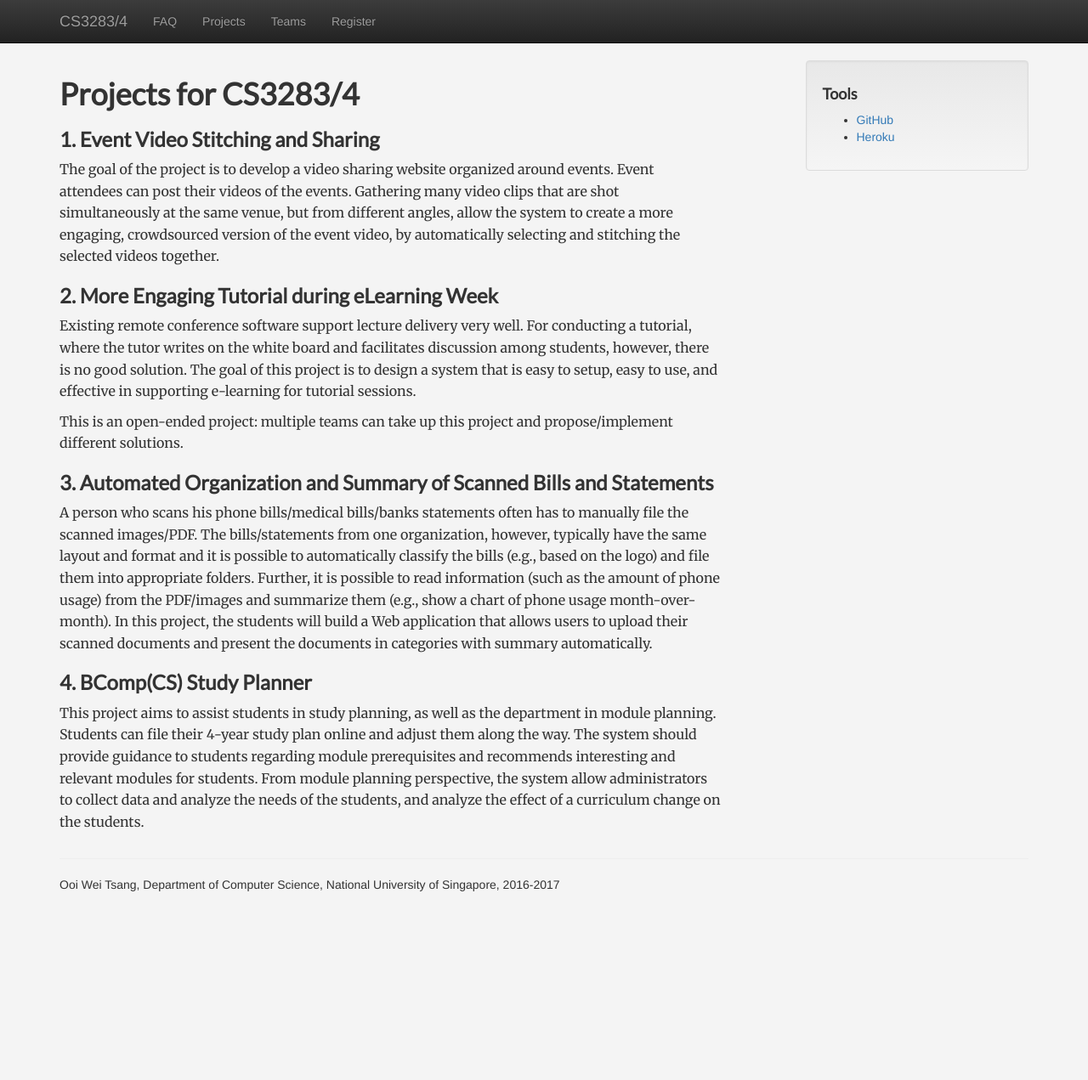
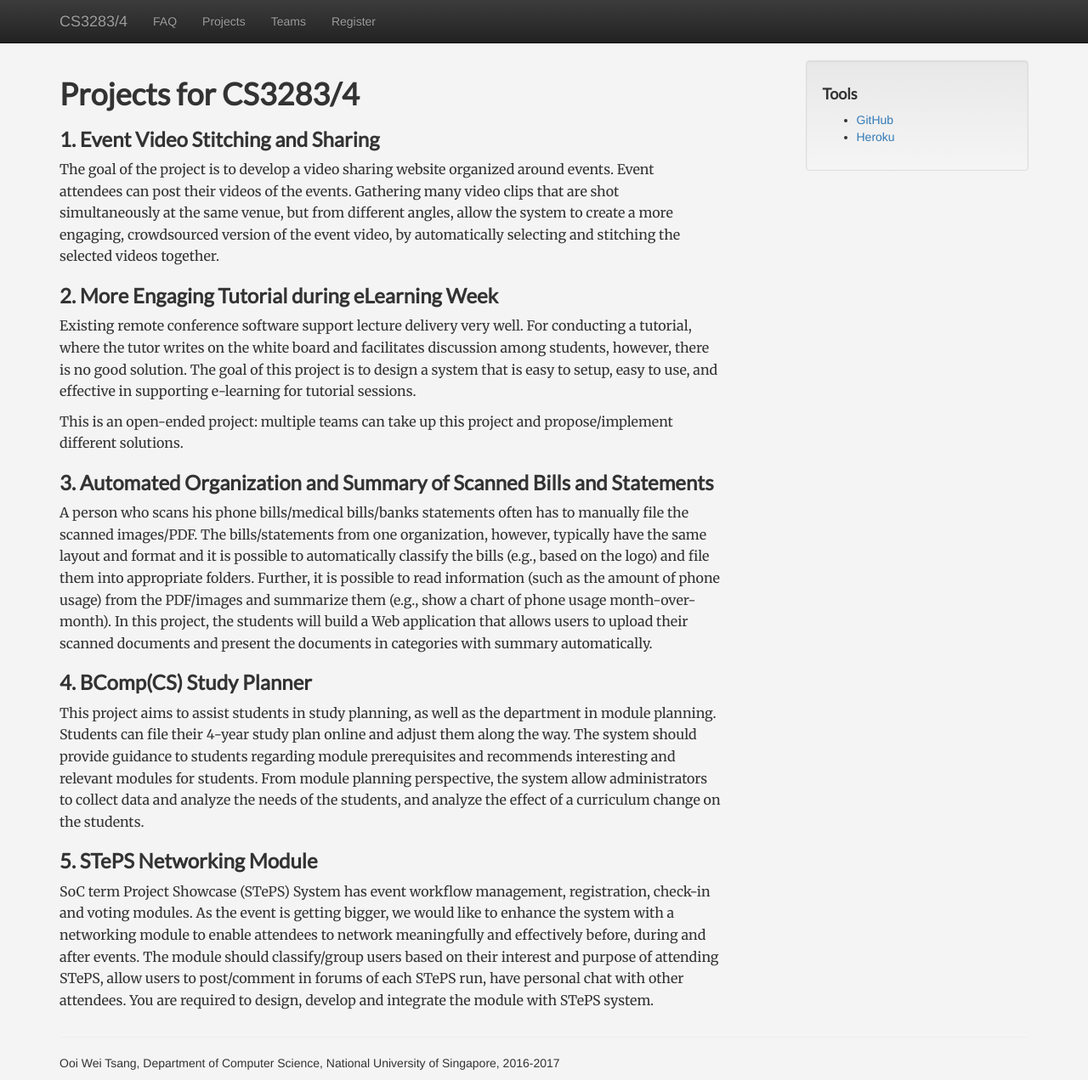
Before and after one commit to nus-mtp/1617, a Jekyll site: the page built from projects.md, in a window 1280 px wide. Shown: the whole page at 85% size. Built offline with Jekyll 4.4.1, drawn with Linux system fonts in a browser that asks for light colours; nearby versions of some CDN libraries; our own code applies the rules of GitHub Pages for plain Markdown files; before the commit the page ends 1061 px from its top, so only the background shows below that.

Commit message:
Added STePS Networking Project

```diff
--- a/projects.md
+++ b/projects.md
@@ -17,3 +17,7 @@ A person who scans his phone bills/medical bills/banks statements often has to m
 ### 4. BComp(CS) Study Planner
 
 This project aims to assist students in study planning, as well as the department in module planning.  Students can file their 4-year study plan online and adjust them along the way.  The system should provide guidance to students regarding module prerequisites and recommends interesting and relevant modules for students.  From module planning perspective, the system allow administrators to collect data and analyze the needs of the students, and analyze the effect of a curriculum change on the students.
+
+### 5. STePS Networking Module
+
+SoC term Project Showcase (STePS) System has event workflow management, registration, check-in and voting modules. As the event is getting bigger, we would like to enhance the system with a networking module to enable attendees to network meaningfully and effectively before, during and after events. The module should classify/group users based on their interest and purpose of attending STePS, allow users to post/comment in forums of each STePS run, have personal chat with other attendees. You are required to design, develop and integrate the module with STePS system.
```
